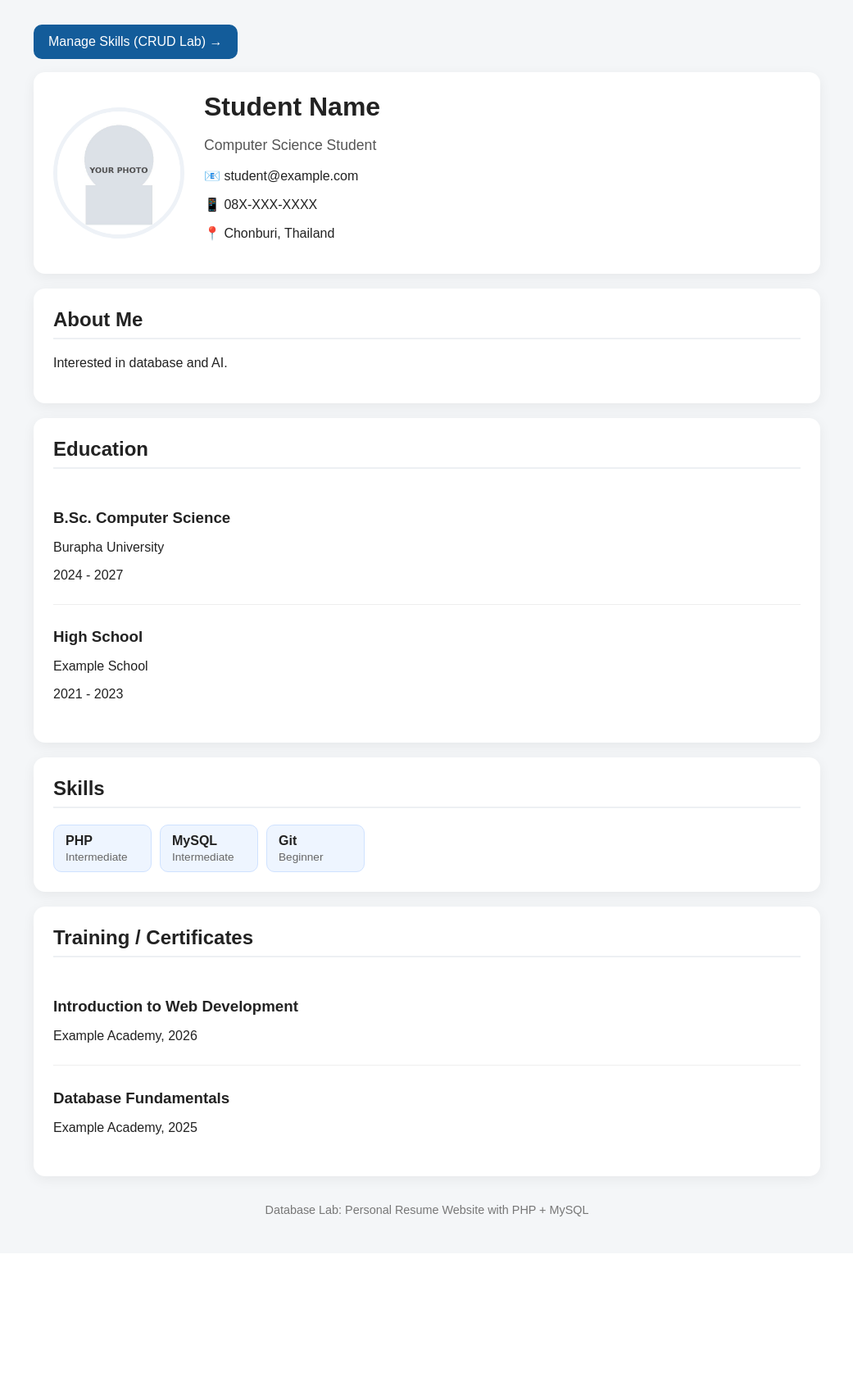
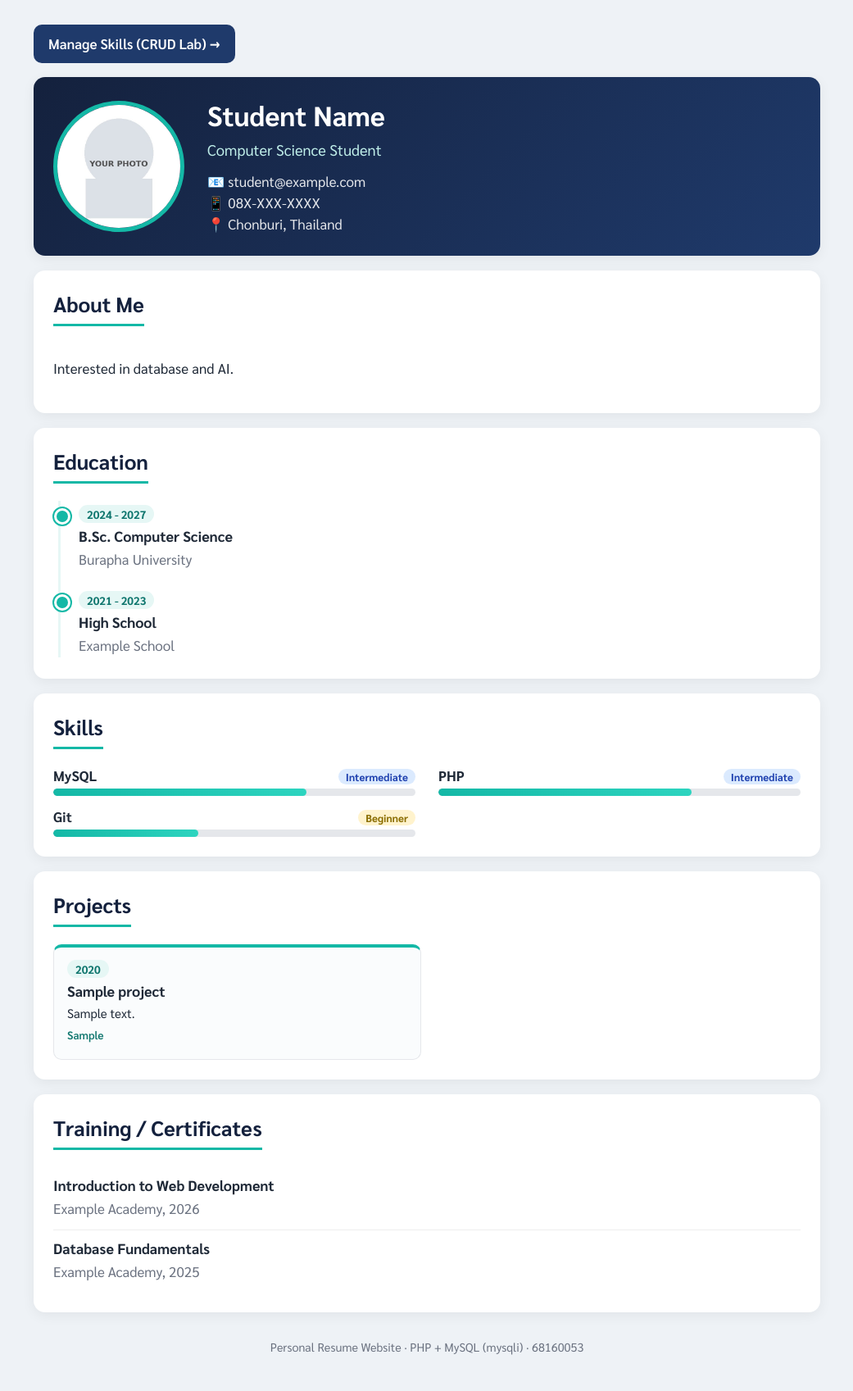
Before and after one commit to 68160053-hash/68160053-resume-crud-lab, a PHP site: page / in a window 1280 px wide. Shown: the whole page at 82% size, without its empty margins (119-1160 px from the left). Before the commit the page ends 1484 px from the top, so only its background shows below. Run offline with PHP 8.4, Linux system fonts and the light colour scheme; data comes from the database, SQL or seed files in the repository; tables that the repository leaves empty or names only in its code hold one stand-in row (values such as "Sample post").

Commit message:
feat(ui): keep my personal resume theme and add Manage Skills link

```diff
--- a/assets/css/style.css
+++ b/assets/css/style.css
@@ -1,9 +1,19 @@
+:root {
+    --navy: #14213d;
+    --navy-2: #1f3a6b;
+    --accent: #14b8a6;
+    --accent-soft: #e6f7f5;
+    --text: #1f2937;
+    --muted: #6b7280;
+}
+
 * { box-sizing: border-box; }
 body {
     margin: 0;
-    font-family: Arial, Tahoma, sans-serif;
-    background: #f4f6f8;
-    color: #222;
+    font-family: 'Sarabun', Tahoma, Arial, sans-serif;
+    font-size: 17px;
+    background: #eef2f6;
+    color: var(--text);
 }
 .container {
     width: min(960px, 92%);
@@ -16,42 +26,103 @@ body {
     margin-bottom: 18px;
     box-shadow: 0 4px 16px rgba(0,0,0,0.06);
 }
+
+/* ----- Hero (dark gradient header) ----- */
 .hero {
     display: flex;
     align-items: center;
-    gap: 24px;
+    gap: 28px;
+    background: linear-gradient(135deg, var(--navy), var(--navy-2));
+    color: #fff;
 }
 .avatar {
     width: 160px;
     height: 160px;
     object-fit: cover;
+    object-position: center 18%;
     border-radius: 50%;
-    border: 5px solid #eef2f7;
+    border: 5px solid var(--accent);
+    flex-shrink: 0;
 }
-h1 { margin: 0 0 8px; font-size: 2rem; }
-h2 { margin-top: 0; border-bottom: 2px solid #edf0f3; padding-bottom: 8px; }
-h3 { margin-bottom: 5px; }
-.headline { font-size: 1.1rem; color: #555; }
+h1 { margin: 0 0 6px; font-size: 2.1rem; }
+.headline { font-size: 1.15rem; color: #bfeee9; margin: 0 0 12px; }
+.contact { list-style: none; margin: 0; padding: 0; }
+.contact li { margin: 4px 0; color: #e5e7eb; }
+
+h2 {
+    margin-top: 0;
+    padding-bottom: 8px;
+    color: var(--navy);
+    border-bottom: 3px solid var(--accent);
+    display: inline-block;
+}
+h3 { margin: 0 0 4px; font-size: 1.1rem; }
+p { line-height: 1.6; }
+
+/* ----- Education timeline ----- */
+.timeline { border-left: 3px solid var(--accent-soft); margin-left: 6px; padding-left: 22px; }
+.timeline-item { position: relative; padding: 4px 0 18px; }
+.timeline-item:last-child { padding-bottom: 0; }
+.timeline-item::before {
+    content: '';
+    position: absolute;
+    left: -30px;
+    top: 9px;
+    width: 14px;
+    height: 14px;
+    background: var(--accent);
+    border: 3px solid #fff;
+    border-radius: 50%;
+    box-shadow: 0 0 0 2px var(--accent);
+}
+.timeline-item p { margin: 2px 0; color: var(--muted); }
+.years {
+    display: inline-block;
+    font-size: 0.85rem;
+    font-weight: 700;
+    color: #0f766e;
+    background: var(--accent-soft);
+    padding: 2px 10px;
+    border-radius: 999px;
+    margin-bottom: 4px;
+}
+
+/* ----- Skills with level bars ----- */
+.skills {
+    display: grid;
+    grid-template-columns: repeat(2, 1fr);
+    gap: 14px 28px;
+}
+.skill-head { display: flex; justify-content: space-between; align-items: baseline; margin-bottom: 5px; }
+.level { font-size: 0.8rem; font-weight: 700; padding: 1px 9px; border-radius: 999px; background: #e5e7eb; color: #374151; }
+.level-beginner { background: #fff3cd; color: #8a6d00; }
+.level-intermediate { background: #dbeafe; color: #1e40af; }
+.level-advanced, .level-epic { background: #d1fae5; color: #047857; }
+.bar { height: 9px; background: #e5e7eb; border-radius: 999px; overflow: hidden; }
+.bar-fill { height: 100%; background: linear-gradient(90deg, var(--accent), #2dd4bf); border-radius: 999px; }
+
+/* ----- Projects (new section) ----- */
+.projects {
+    display: grid;
+    grid-template-columns: repeat(2, 1fr);
+    gap: 14px;
+}
+.project {
+    border: 1px solid #e5e7eb;
+    border-top: 4px solid var(--accent);
+    border-radius: 10px;
+    padding: 14px 16px;
+    background: #fafcfd;
+}
+.project p { margin: 4px 0; font-size: 0.95rem; }
+.tech { color: #0f766e; font-weight: 600; font-size: 0.85rem !important; }
+
+/* ----- Training ----- */
 .item { padding: 10px 0; border-bottom: 1px solid #eee; }
 .item:last-child { border-bottom: none; }
-.skills { display: flex; flex-wrap: wrap; gap: 10px; }
-.skill-badge {
-    background: #eef5ff;
-    border: 1px solid #cfe2ff;
-    border-radius: 10px;
-    padding: 10px 14px;
-    display: flex;
-    flex-direction: column;
-    min-width: 120px;
-}
-.skill-badge span { font-size: 0.85rem; color: #666; margin-top: 3px; }
-.note {
-    margin-top: 16px;
-    padding: 10px;
-    background: #fff7db;
-    border-left: 4px solid #f0b429;
-}
-footer { text-align: center; color: #777; padding: 15px; font-size: 0.9rem; }
+.item p { margin: 2px 0; color: var(--muted); }
+
+footer { text-align: center; color: var(--muted); padding: 15px; font-size: 0.9rem; }
 code { background: #f0f0f0; padding: 2px 5px; border-radius: 4px; }
 
 @media (max-width: 650px) {
@@ -59,5 +130,17 @@ code { background: #f0f0f0; padding: 2px 5px; border-radius: 4px; }
     .avatar { width: 130px; height: 130px; }
     h1 { font-size: 1.6rem; }
     .card { padding: 18px; }
-    .skill-badge { flex: 1 1 45%; }
+    .skills, .projects { grid-template-columns: 1fr; }
 }
+
+/* ----- Link to the CRUD lab ----- */
+.manage a {
+    display: inline-block;
+    padding: 10px 18px;
+    background: var(--navy-2);
+    color: #fff;
+    border-radius: 10px;
+    text-decoration: none;
+    font-weight: 600;
+}
+.manage a:hover { background: var(--accent); }
--- a/index.php
+++ b/index.php
@@ -1,17 +1,18 @@
 <?php
 require_once 'config/db.php';
 
-// Student profile (starter table)
+// ---------- Profile (starter table) ----------
 $profile = null;
-$sql = "SELECT * FROM profile LIMIT 1";
+$sql = "SELECT * FROM profile ORDER BY id LIMIT 1";
 $result = mysqli_query($conn, $sql);
 if ($result && mysqli_num_rows($result) > 0) {
     $profile = mysqli_fetch_assoc($result);
 }
+$pid = $profile ? (int)$profile['id'] : 0;
 
-// Education (starter table)
+// ---------- Education (starter table) ----------
 $educations = [];
-$sql = "SELECT * FROM education ORDER BY start_year DESC";
+$sql = "SELECT * FROM education WHERE profile_id = $pid ORDER BY start_year DESC";
 $result = mysqli_query($conn, $sql);
 if ($result) {
     while ($row = mysqli_fetch_assoc($result)) {
@@ -19,27 +20,45 @@ if ($result) {
     }
 }
 
-// Lab answer key: retrieve skills and training records from MySQL.
+// ---------- Skills (table: skill) ----------
 $skills = [];
-$stmt = mysqli_prepare($conn, 'SELECT skill_name, skill_level FROM skill WHERE profile_id = ? ORDER BY id');
-if ($stmt) {
-    $profileId = (int)($profile['id'] ?? 0);
-    mysqli_stmt_bind_param($stmt, 'i', $profileId);
-    mysqli_stmt_execute($stmt);
-    $result = mysqli_stmt_get_result($stmt);
-    while ($row = mysqli_fetch_assoc($result)) { $skills[] = $row; }
-    mysqli_stmt_close($stmt);
+$sql = "SELECT * FROM skill WHERE profile_id = $pid
+        ORDER BY FIELD(skill_level, 'Advanced', 'Intermediate', 'Beginner'), skill_name";
+$result = mysqli_query($conn, $sql);
+if ($result) {
+    while ($row = mysqli_fetch_assoc($result)) {
+        $skills[] = $row;
     }
+}
+
+// ---------- Training / Certificates (table: training) ----------
 $trainings = [];
-$stmt = mysqli_prepare($conn, 'SELECT course_name, organization, training_year FROM training WHERE profile_id = ? ORDER BY training_year DESC, id DESC');
-if ($stmt) {
-    $profileId = (int)($profile['id'] ?? 0);
-    mysqli_stmt_bind_param($stmt, 'i', $profileId);
-    mysqli_stmt_execute($stmt);
-    $result = mysqli_stmt_get_result($stmt);
-    while ($row = mysqli_fetch_assoc($result)) { $trainings[] = $row; }
-    mysqli_stmt_close($stmt);
+$sql = "SELECT * FROM training WHERE profile_id = $pid ORDER BY training_year DESC, id DESC";
+$result = mysqli_query($conn, $sql);
+if ($result) {
+    while ($row = mysqli_fetch_assoc($result)) {
+        $trainings[] = $row;
     }
+}
+
+// ---------- Projects (new section, table: project) ----------
+$projects = [];
+$sql = "SELECT * FROM project WHERE profile_id = $pid ORDER BY project_year DESC, id DESC";
+$result = mysqli_query($conn, $sql);
+if ($result) {
+    while ($row = mysqli_fetch_assoc($result)) {
+        $projects[] = $row;
+    }
+}
+
+// skill_level (free text in the table) -> bar width (%); unknown text = 50%
+$level_percent = [
+    'beginner' => 40,
+    'normal' => 55,
+    'intermediate' => 70,
+    'advanced' => 90,
+    'epic' => 100,
+];
 ?>
 <!doctype html>
 <html lang="th">
@@ -47,20 +66,31 @@ if ($stmt) {
     <meta charset="utf-8">
     <meta name="viewport" content="width=device-width, initial-scale=1">
     <title><?php echo $profile ? htmlspecialchars($profile['full_name']) : 'My Resume'; ?></title>
+    <link rel="preconnect" href="https://fonts.googleapis.com">
+    <link rel="preconnect" href="https://fonts.gstatic.com" crossorigin>
+    <link href="https://fonts.googleapis.com/css2?family=Sarabun:wght@400;600;700&display=swap" rel="stylesheet">
     <link rel="stylesheet" href="assets/css/style.css">
 </head>
 <body>
 <div class="container">
-    <p><a href="skills.php" style="display:inline-block;padding:12px 18px;background:#135c9a;color:white;border-radius:10px;text-decoration:none">Manage Skills (CRUD Lab) →</a></p>
+    <p class="manage"><a href="skills.php">Manage Skills (CRUD Lab) &rarr;</a></p>
     <header class="hero card">
         <img class="avatar" src="assets/images/<?php echo $profile ? htmlspecialchars($profile['photo']) : 'student.jpg'; ?>" alt="Profile Photo">
-        <div>
+        <div class="hero-text">
             <h1><?php echo $profile ? htmlspecialchars($profile['full_name']) : 'Your Name'; ?></h1>
             <p class="headline"><?php echo $profile ? htmlspecialchars($profile['headline']) : 'Student Resume Website'; ?></p>
             <?php if ($profile): ?>
-                <p>📧 <?php echo htmlspecialchars($profile['email']); ?></p>
-                <p>📱 <?php echo htmlspecialchars($profile['phone']); ?></p>
-                <p>📍 <?php echo htmlspecialchars($profile['address']); ?></p>
+                <ul class="contact">
+                    <?php if (!empty($profile['email'])): ?>
+                        <li>📧 <?php echo htmlspecialchars($profile['email']); ?></li>
+                    <?php endif; ?>
+                    <?php if (!empty($profile['phone'])): ?>
+                        <li>📱 <?php echo htmlspecialchars($profile['phone']); ?></li>
+                    <?php endif; ?>
+                    <?php if (!empty($profile['address'])): ?>
+                        <li>📍 <?php echo htmlspecialchars($profile['address']); ?></li>
+                    <?php endif; ?>
+                </ul>
             <?php endif; ?>
         </div>
     </header>
@@ -73,13 +103,18 @@ if ($stmt) {
     <section class="card">
         <h2>Education</h2>
         <?php if (count($educations) > 0): ?>
+            <div class="timeline">
                 <?php foreach ($educations as $edu): ?>
-                <div class="item">
+                    <div class="timeline-item">
+                        <span class="years">
+                            <?php echo htmlspecialchars($edu['start_year']); ?> -
+                            <?php echo $edu['end_year'] ? htmlspecialchars($edu['end_year']) : 'Present'; ?>
+                        </span>
                         <h3><?php echo htmlspecialchars($edu['degree']); ?></h3>
                         <p><?php echo htmlspecialchars($edu['institution']); ?></p>
-                    <p><?php echo htmlspecialchars($edu['start_year']); ?> - <?php echo htmlspecialchars($edu['end_year']); ?></p>
                     </div>
                 <?php endforeach; ?>
+            </div>
         <?php else: ?>
             <p>No education data found.</p>
         <?php endif; ?>
@@ -87,30 +122,65 @@ if ($stmt) {
 
     <section class="card">
         <h2>Skills</h2>
+        <?php if (count($skills) > 0): ?>
             <div class="skills">
                 <?php foreach ($skills as $skill): ?>
-                <div class="skill-badge">
+                    <?php
+                    $level = $skill['skill_level'];
+                    $level_key = strtolower(trim($level));
+                    $pct = isset($level_percent[$level_key]) ? $level_percent[$level_key] : 50;
+                    $level_class = preg_replace('/[^a-z0-9]/', '', $level_key);
+                    ?>
+                    <div class="skill">
+                        <div class="skill-head">
                             <strong><?php echo htmlspecialchars($skill['skill_name']); ?></strong>
-                    <span><?php echo htmlspecialchars($skill['skill_level']); ?></span>
+                            <span class="level level-<?php echo $level_class; ?>"><?php echo htmlspecialchars($level); ?></span>
+                        </div>
+                        <div class="bar"><div class="bar-fill" style="width: <?php echo $pct; ?>%"></div></div>
                     </div>
                 <?php endforeach; ?>
             </div>
+        <?php else: ?>
+            <p>No skill data found.</p>
+        <?php endif; ?>
+    </section>
 
+    <section class="card">
+        <h2>Projects</h2>
+        <?php if (count($projects) > 0): ?>
+            <div class="projects">
+                <?php foreach ($projects as $project): ?>
+                    <article class="project">
+                        <span class="years"><?php echo htmlspecialchars($project['project_year']); ?></span>
+                        <h3><?php echo htmlspecialchars($project['project_name']); ?></h3>
+                        <p><?php echo htmlspecialchars($project['description']); ?></p>
+                        <?php if (!empty($project['tech_stack'])): ?>
+                            <p class="tech"><?php echo htmlspecialchars($project['tech_stack']); ?></p>
+                        <?php endif; ?>
+                    </article>
+                <?php endforeach; ?>
+            </div>
+        <?php else: ?>
+            <p>No project data found.</p>
+        <?php endif; ?>
     </section>
 
     <section class="card">
         <h2>Training / Certificates</h2>
+        <?php if (count($trainings) > 0): ?>
             <?php foreach ($trainings as $training): ?>
                 <div class="item">
                     <h3><?php echo htmlspecialchars($training['course_name']); ?></h3>
                     <p><?php echo htmlspecialchars($training['organization']); ?>, <?php echo htmlspecialchars($training['training_year']); ?></p>
                 </div>
             <?php endforeach; ?>
-
+        <?php else: ?>
+            <p>No training data found.</p>
+        <?php endif; ?>
     </section>
 
     <footer>
-        Database Lab: Personal Resume Website with PHP + MySQL
+        Personal Resume Website · PHP + MySQL (mysqli) · 68160053
     </footer>
 </div>
 </body>
```
Lines whose indentation alone changed are shown as unchanged.
